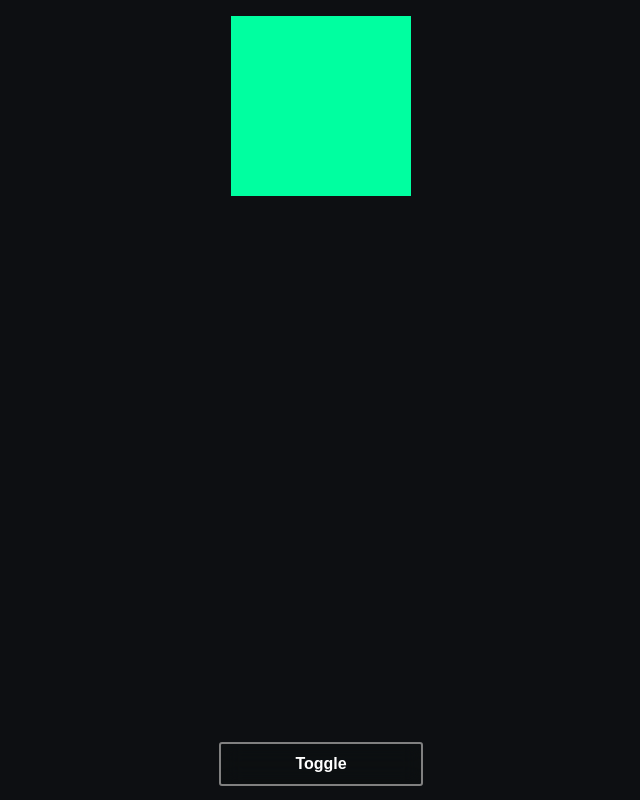
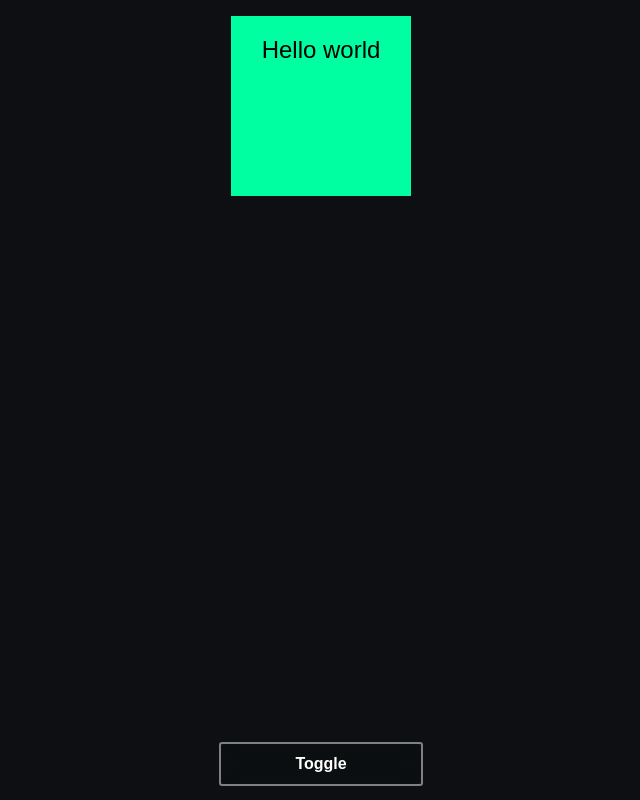
Before and after one commit to nboraxxd/joyofreact, a React (Vite) app in the folder 9-animations-with-framer-motion/layout/: page / in a window 1280 px wide. Shown: the whole page, without its empty margins (319-959 px from the left). Built offline with nearby package versions, Linux system fonts and the light colour scheme; a web font is replaced by a local one.

Commit message:
04. Layout Animations (final)

```diff
--- a/9-animations-with-framer-motion/layout/src/components/LayoutAnimations/LayoutAnimations.jsx
+++ b/9-animations-with-framer-motion/layout/src/components/LayoutAnimations/LayoutAnimations.jsx
@@ -1,11 +1,22 @@
 import { useState } from 'react'
+import { motion } from 'framer-motion'
+
+const SPRING = {
+  type: 'spring',
+  stiffness: 400,
+  damping: 40,
+}
 
 export default function LayoutAnimations() {
   const [isMaximized, setIsMaximized] = useState(false)
 
   return (
     <>
-      <div className={`wrapper ${isMaximized ? 'maximized' : ''}`} />
+      <motion.div layout={true} transition={SPRING} className={`wrapper ${isMaximized ? 'maximized' : ''}`}>
+        <motion.p layout="position" transition={SPRING}>
+          Hello world
+        </motion.p>
+      </motion.div>
 
       <button onClick={() => setIsMaximized(!isMaximized)}>Toggle</button>
     </>
```
